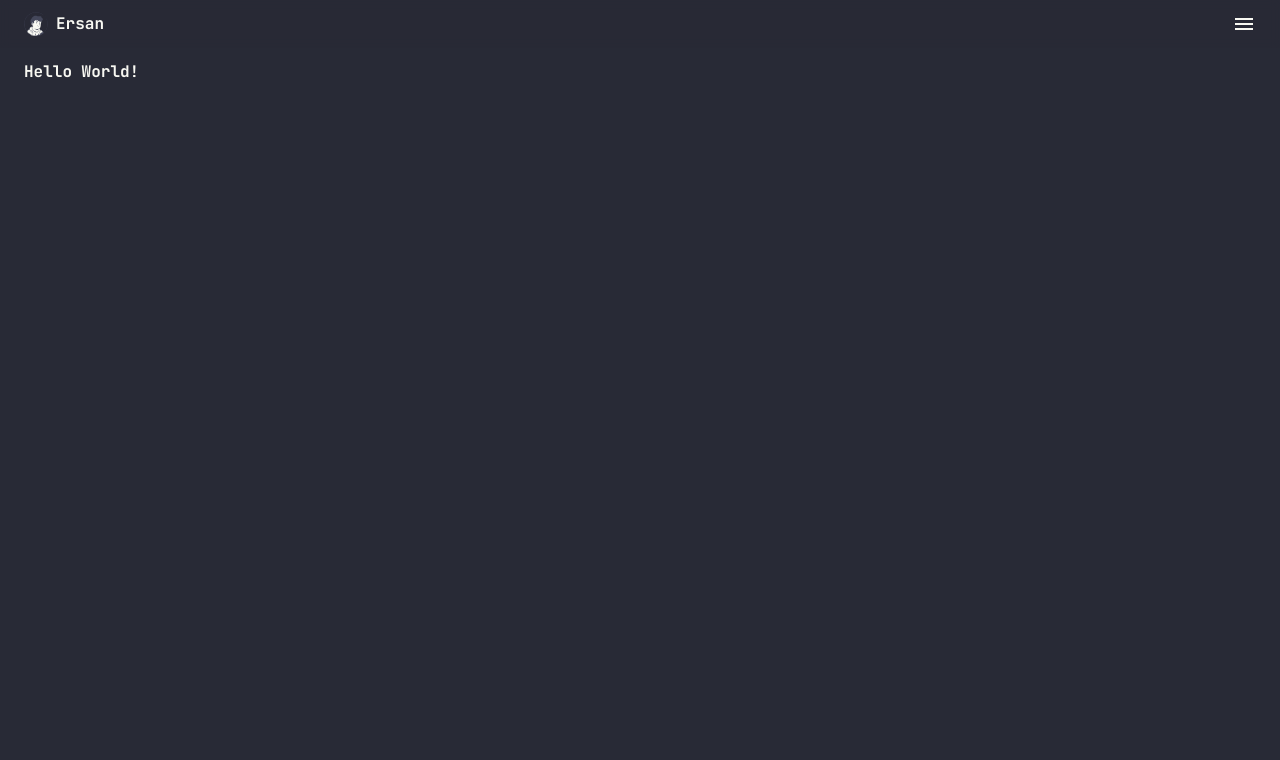
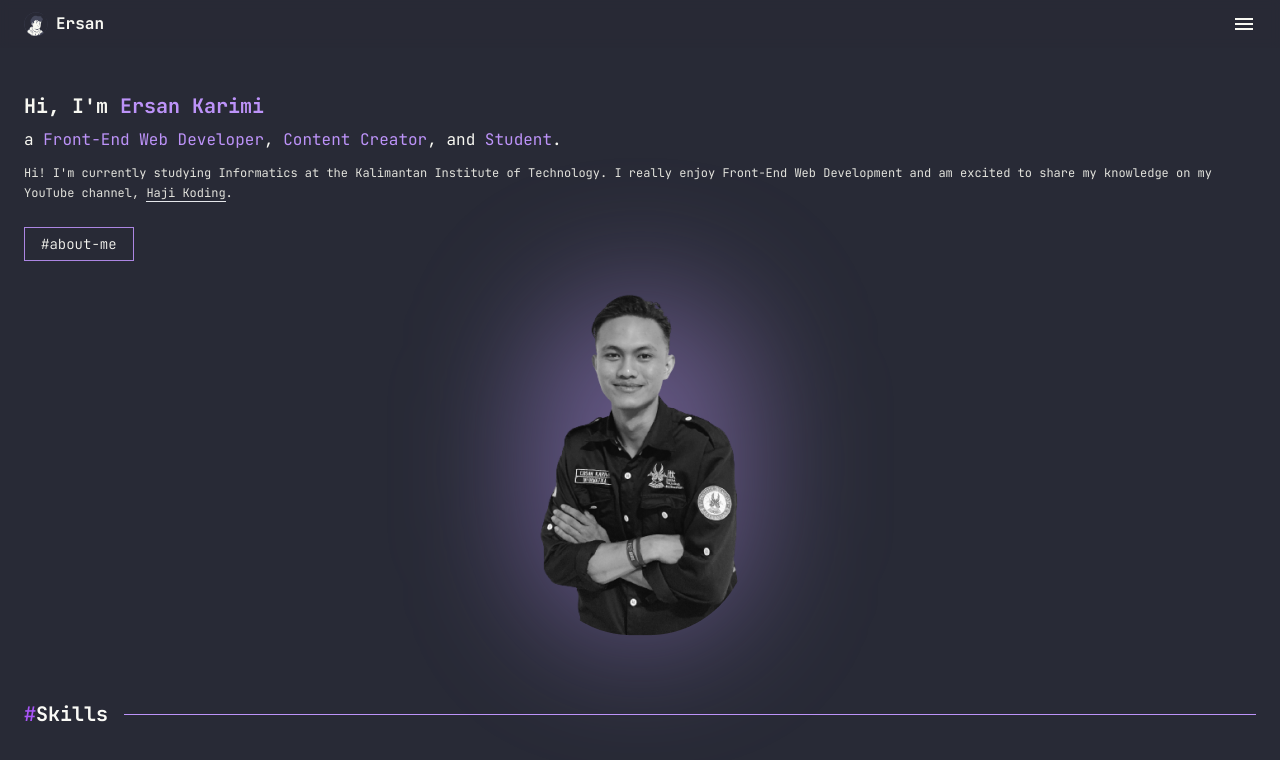
Before and after one commit to ersankarimi/portfolio-website, a Next.js app: page / in a window 1280 px wide. Shown: the top 760 px of the page. Built offline with nearby package versions, Linux system fonts and the light colour scheme.

Commit message:
feat: add some sections content

```diff
--- a/src/pages/index.jsx
+++ b/src/pages/index.jsx
@@ -1,3 +1,65 @@
+import Head from "next/head";
+import Image from "next/image";
+import Link from "next/link";
+
+import heroSM from "../../public/hero-sm.png";
+import { SectionPage, SectionTitle } from "../components";
+
 export default function Home() {
-  return <h1 className="font-bold">Hello World!</h1>;
+  return (
+    <>
+      <Head>
+        <title>Home | Ersan Karimi</title>
+      </Head>
+      <SectionPage forHeroSection>
+        <div className="flex flex-col gap-3">
+          <div className="flex flex-col gap-2">
+            <h1 className="text-xl font-bold">
+              Hi, I&apos;m&nbsp;
+              <span className="text-brand-purple-500">Ersan Karimi</span>
+            </h1>
+            <h3 className="">
+              a&nbsp;
+              <span className="text-brand-purple-500">
+                Front-End Web Developer
+              </span>
+              , <span className="text-brand-purple-500">Content Creator</span>,
+              and
+              <span className="text-brand-purple-500"> Student</span>.
+            </h3>
+          </div>
+          <p className="text-xs font-normal leading-relaxed text-brand-foreground-600">
+            Hi! I&apos;m currently studying Informatics at the Kalimantan
+            Institute of Technology. I really enjoy Front-End Web Development
+            and am excited to share my knowledge on my YouTube channel,&nbsp;
+            <Link
+              href="https://www.youtube.com/c/hajikoding"
+              target="_blank"
+              rel="noopener noreferrer"
+              className="border-b-1 text-brand-foreground-600 hover:text-brand-foreground-500"
+            >
+              Haji Koding
+            </Link>
+            .
+          </p>
+          <button
+            type="button"
+            className="mt-3 w-max border-1 border-brand-purple-600 px-4 py-[6px] text-sm font-light duration-200 hover:border-brand-purple-500 hover:bg-brand-selection-500/40 hover:text-cyan-500"
+          >
+            #about-me
+          </button>
+        </div>
+
+        <picture className="relative m-auto rounded-full">
+          <div className="absolute inset-0 -z-10 rounded-full bg-linear-primary blur-3xl" />
+          <source srcSet={heroSM.src} media="(min-width:520px)" />
+          <Image src={heroSM} alt="Hero SM" />
+        </picture>
+      </SectionPage>
+
+      <SectionPage>
+        <SectionTitle title="Skills" />
+      </SectionPage>
+    </>
+  );
 }
```
